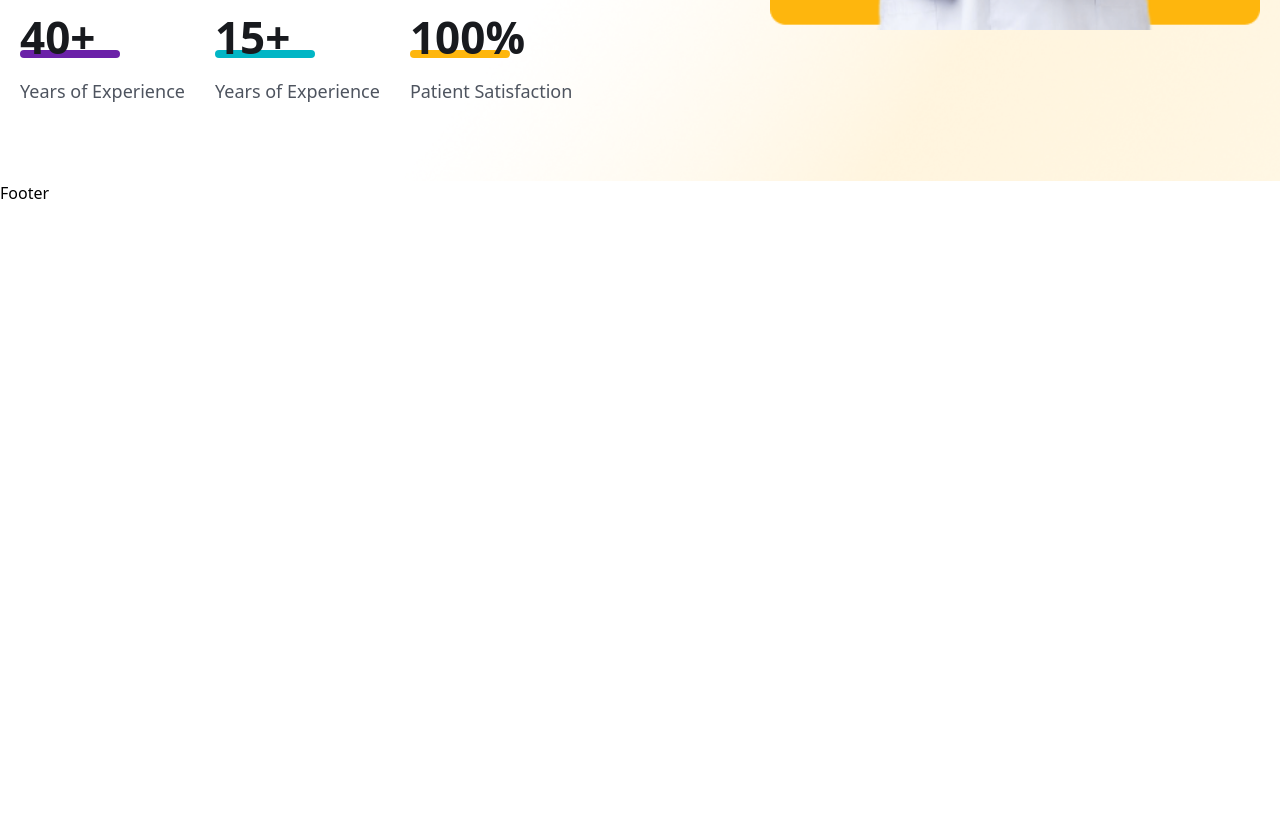
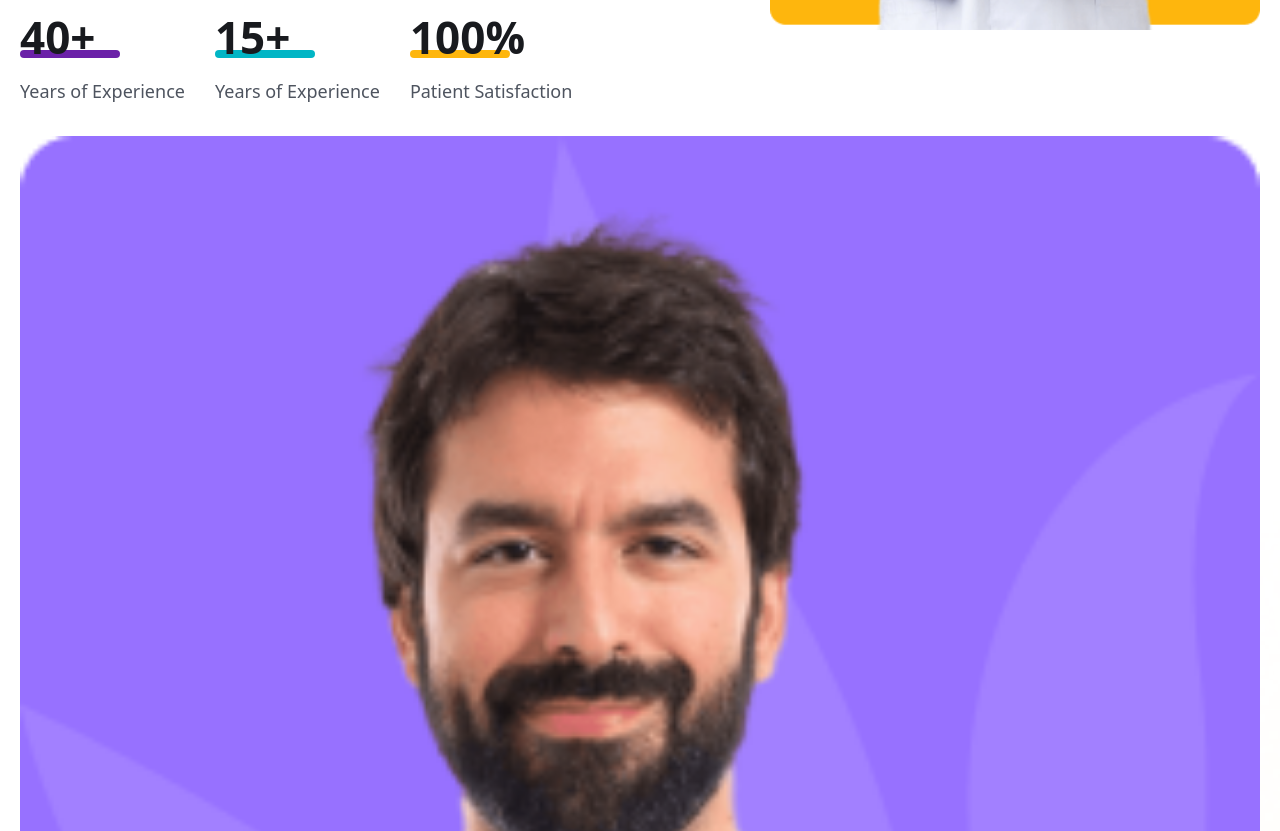
Before and after one commit to Lanreomotosho/healthcare-booking, a React (Vite) app: page / in a window 1280 px wide. Shown: the part 900-1731 px from the top of the page. Before the commit the page ends 1105 px from the top, so only its background shows below. Built offline with nearby package versions, Linux system fonts and the light colour scheme; the HTML template or start-up script is replaced by a standard one.

Commit message:
first commit

```diff
--- a/src/pages/Home.jsx
+++ b/src/pages/Home.jsx
@@ -78,6 +78,12 @@ lg:gap-[30px]'>
 <img className='w-full'src={heroImg01} alt="" />
     </div>
 
+    <div className='mt-[30px]'>
+<img src={heroImg02} alt="" className="w-full mb-[30px]" />
+<img src={heroImg03} alt="" className='w-full'  />
+</div>
+    </div>
+<div>
   </div>
 </section>
 </>
```
